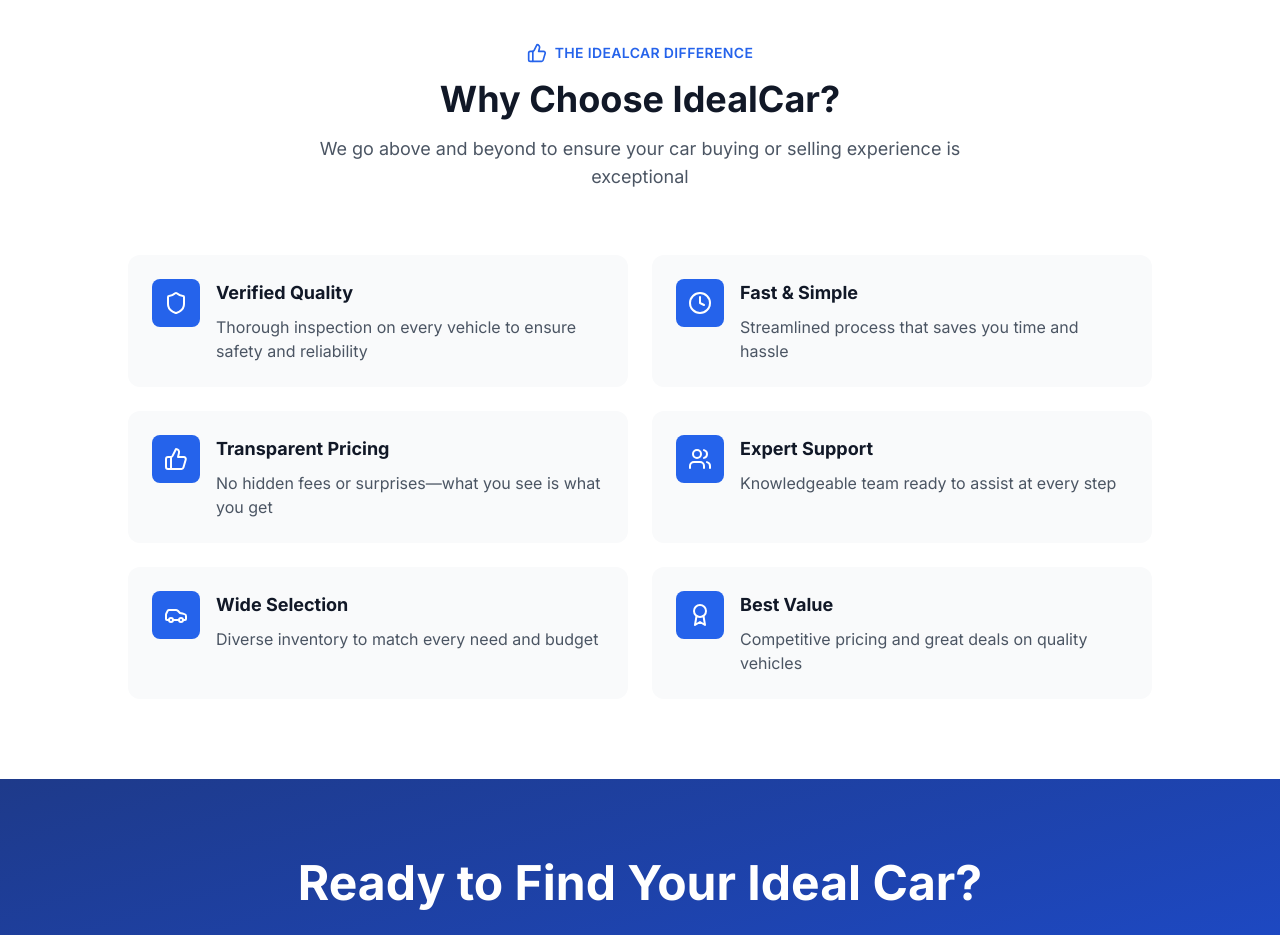
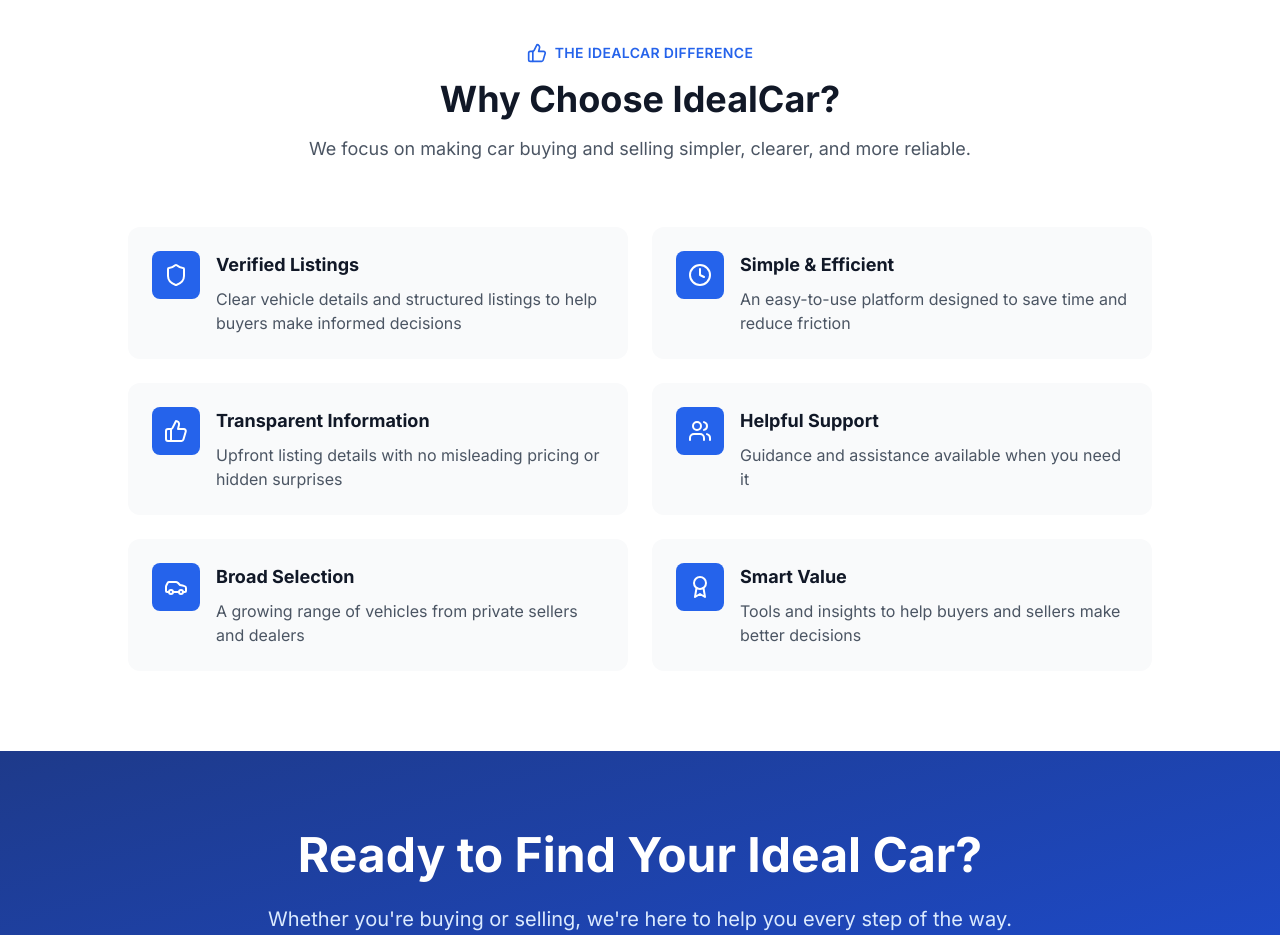
Before and after one commit to Dirk1989/ideal-car, a Next.js app in the folder frontend/: page /about in a window 1280 px wide. Shown: the part 1980-2915 px from the top of the page. Built offline with nearby package versions, Linux system fonts and the light colour scheme; no server answers.

Commit message:
Update About page 'Why Choose IdealCar' section with realistic launch copy

```diff
--- a/frontend/app/about/page.tsx
+++ b/frontend/app/about/page.tsx
@@ -164,18 +164,18 @@
               </div>
               <h2 className="text-4xl font-bold text-gray-900 mb-4">Why Choose IdealCar?</h2>
               <p className="text-lg text-gray-600 max-w-2xl mx-auto">
-                We go above and beyond to ensure your car buying or selling experience is exceptional
+                We focus on making car buying and selling simpler, clearer, and more reliable.
               </p>
             </div>
 
             <div className="grid md:grid-cols-2 gap-6">
               {[
-                { icon: Shield, title: 'Verified Quality', desc: 'Thorough inspection on every vehicle to ensure safety and reliability' },
-                { icon: Clock, title: 'Fast & Simple', desc: 'Streamlined process that saves you time and hassle' },
-                { icon: ThumbsUp, title: 'Transparent Pricing', desc: 'No hidden fees or surprises—what you see is what you get' },
-                { icon: Users, title: 'Expert Support', desc: 'Knowledgeable team ready to assist at every step' },
-                { icon: Car, title: 'Wide Selection', desc: 'Diverse inventory to match every need and budget' },
-                { icon: Award, title: 'Best Value', desc: 'Competitive pricing and great deals on quality vehicles' }
+                { icon: Shield, title: 'Verified Listings', desc: 'Clear vehicle details and structured listings to help buyers make informed decisions' },
+                { icon: Clock, title: 'Simple & Efficient', desc: 'An easy-to-use platform designed to save time and reduce friction' },
+                { icon: ThumbsUp, title: 'Transparent Information', desc: 'Upfront listing details with no misleading pricing or hidden surprises' },
+                { icon: Users, title: 'Helpful Support', desc: 'Guidance and assistance available when you need it' },
+                { icon: Car, title: 'Broad Selection', desc: 'A growing range of vehicles from private sellers and dealers' },
+                { icon: Award, title: 'Smart Value', desc: 'Tools and insights to help buyers and sellers make better decisions' }
               ].map((item, index) => (
                 <div key={index} className="flex items-start space-x-4 bg-gray-50 rounded-xl p-6 hover:bg-blue-50 transition-colors">
                   <div className="flex-shrink-0">
```
